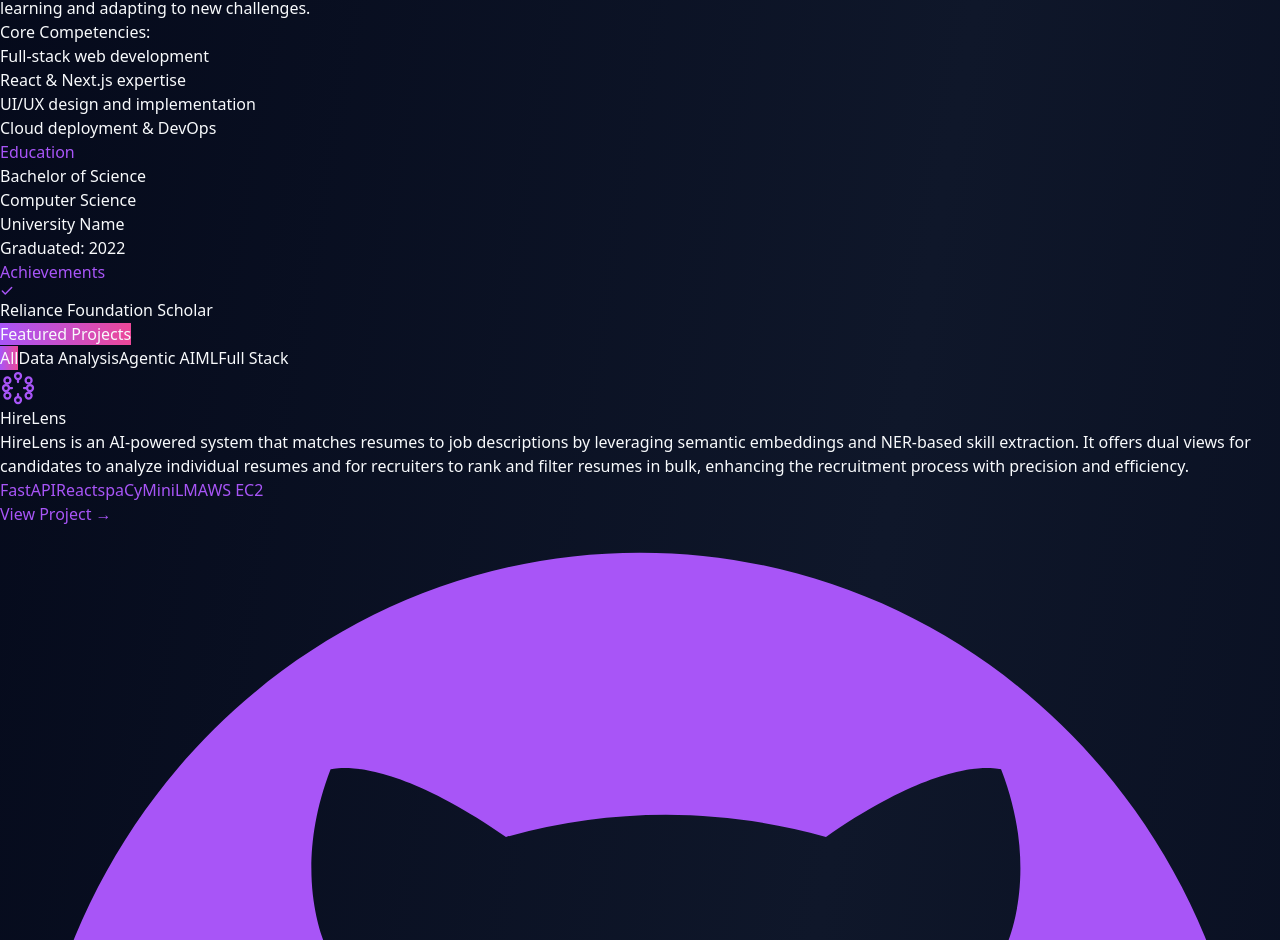
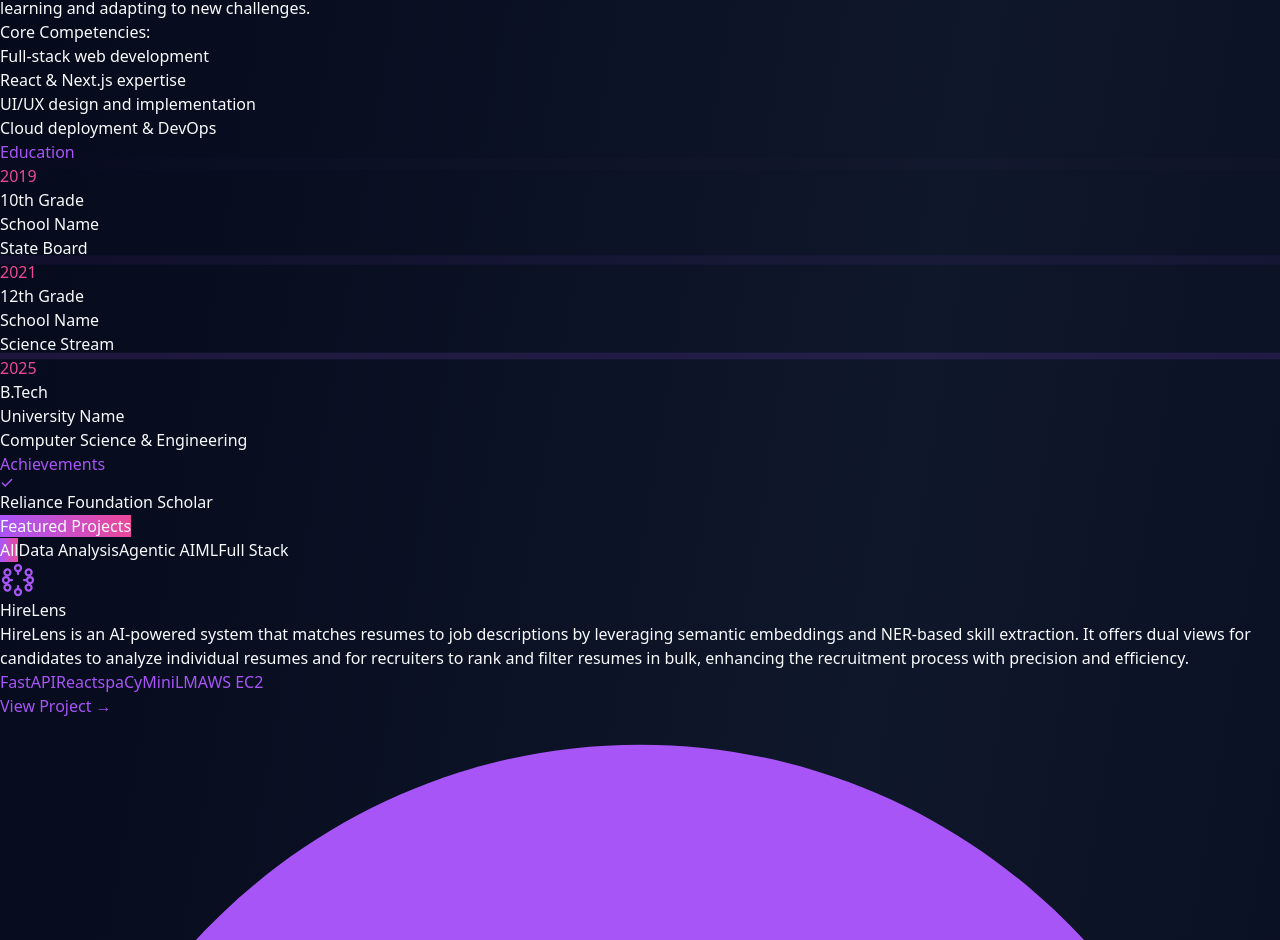
Before and after one commit to Akshats-git/Portfolio, a Next.js app: page / in a window 1280 px wide. Shown: the part 1772-2712 px from the top of the page. Built offline with nearby package versions, Linux system fonts and the light colour scheme.

Commit message:
feat: enhance education section with timeline layout and animations

```diff
--- a/src/components/About.tsx
+++ b/src/components/About.tsx
@@ -94,12 +94,50 @@ const About = () => {
             variants={itemVariants}
             className="flex flex-col gap-6"
           >
-            <div className="bg-slate-800/50 border border-slate-700 rounded-lg p-8 transition-colors" style={{ borderColor: theme.primary }}>
-              <h3 className="text-lg font-semibold text-slate-200 mb-3" style={{ color: theme.primary }}>Education</h3>
-              <p className="text-slate-300 font-medium mb-1">Bachelor of Science</p>
-              <p className="text-slate-400 text-sm mb-3">Computer Science</p>
-              <p className="text-slate-400 text-sm mb-1">University Name</p>
-              <p className="text-slate-500 text-xs">Graduated: 2022</p>
+            <div>
+              <h3 className="text-lg font-semibold mb-6" style={{ color: theme.primary }}>Education</h3>
+              <div className="relative">
+                {/* Vertical line */}
+                <div
+                  className="absolute left-[7px] top-2 bottom-2 w-px"
+                  style={{ background: `linear-gradient(to bottom, ${theme.primary}, ${theme.secondary}, ${theme.accent})` }}
+                />
+
+                <div className="space-y-8">
+                  {[
+                    { year: "2019", label: "10th Grade", school: "School Name", detail: "State Board" },
+                    { year: "2021", label: "12th Grade", school: "School Name", detail: "Science Stream" },
+                    { year: "2025", label: "B.Tech", school: "University Name", detail: "Computer Science & Engineering" },
+                  ].map((item, i) => (
+                    <motion.div
+                      key={item.label}
+                      initial={{ opacity: 0, x: -10 }}
+                      whileInView={{ opacity: 1, x: 0 }}
+                      viewport={{ once: true }}
+                      transition={{ duration: 0.5, delay: i * 0.15 }}
+                      className="flex gap-5 items-start"
+                    >
+                      {/* Dot */}
+                      <div className="relative z-10 mt-1 flex-shrink-0">
+                        <motion.div
+                          animate={{ boxShadow: [`0 0 0 0 ${theme.primary}55`, `0 0 0 6px ${theme.primary}00`] }}
+                          transition={{ duration: 1.8, repeat: Infinity, delay: i * 0.4 }}
+                          className="w-3.5 h-3.5 rounded-full border-2"
+                          style={{ backgroundColor: theme.primary, borderColor: theme.primary }}
+                        />
+                      </div>
+
+                      {/* Content */}
+                      <div>
+                        <span className="text-xs font-mono" style={{ color: theme.secondary }}>{item.year}</span>
+                        <p className="text-slate-200 font-semibold leading-tight">{item.label}</p>
+                        <p className="text-slate-400 text-sm">{item.school}</p>
+                        <p className="text-slate-500 text-xs mt-0.5">{item.detail}</p>
+                      </div>
+                    </motion.div>
+                  ))}
+                </div>
+              </div>
             </div>
 
             <div className="bg-slate-800/50 border border-slate-700 rounded-lg p-8 transition-colors" style={{ borderColor: theme.primary }}>
```
